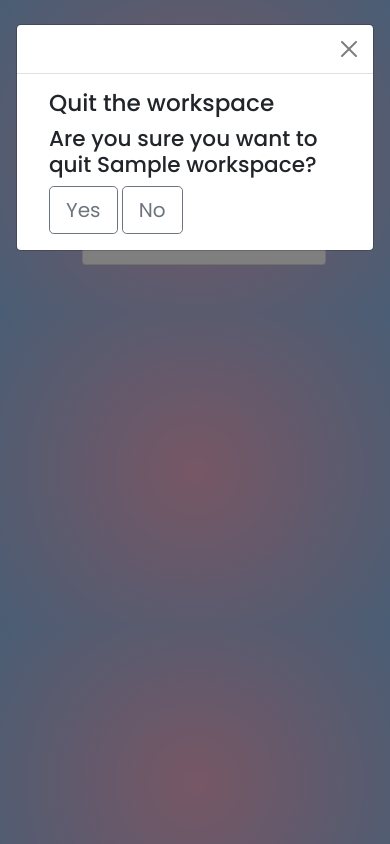
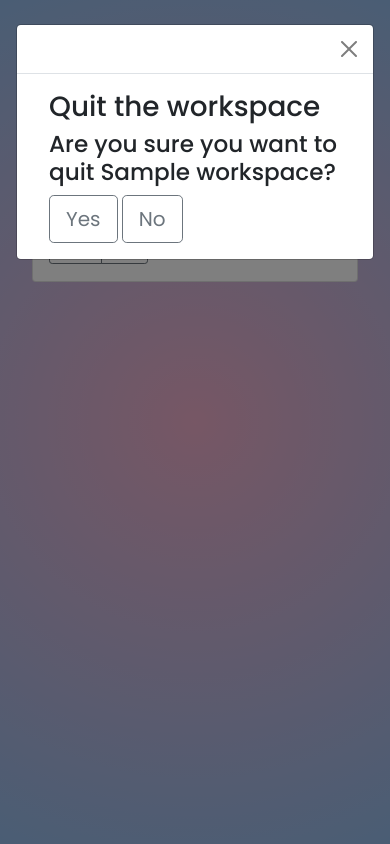
Before and after one commit to stephaniele/notebuddy, a Flask app: page /homepage in a window 390 px wide, after a click on "Quit". Run offline with Flask 2, Linux system fonts and the light colour scheme; a user stored in the database is signed in; tables that the repository leaves empty hold one stand-in row (values such as "Sample post"); some libraries are stand-ins or nearby versions.

Commit message:
fix urgent bug -workspace tiles

```diff
--- a/database.py
+++ b/database.py
@@ -131,9 +131,8 @@ def fileFactory(db):
                db.session.commit()
 
                return file
-        def delete(file,workspace):
-            workspace.files.remove(file)
-            db.session.commit()
+        def delete(file):
+            db.session.delete(file)
 
         def updatePath(self,path):
             self.file_path=path
--- a/server.py
+++ b/server.py
@@ -134,7 +134,6 @@ def create_workspace():
         for i in range(duration.days):
             day = datetime_end_date - timedelta(days=i)
             dayInt = str(day.weekday())
-            print(day,dayInt,days_of_week_str)
             if dayInt in days_of_week_str:
                 hasValidDay = True
 
@@ -235,18 +234,25 @@ def upload_file(id):
         db.addFileToWorkspace(file,workspace)
 
         return redirect("/workspace/"+id)
+
 @app.route("/workspace/<workspace_id>/delete_file/<file_id>", methods=["GET","POST"])
 @login_required
 def delete_file(workspace_id,file_id):
     workspace = db.Workspace.get(workspace_id)
     file = db.File.get(file_id)
-    db.File.delete(file,workspace)
-    days = getWorkspaceDays(workspace)
+    db.File.delete(file)
+
+    workspace = db.Workspace.get(workspace_id)
+    print(workspace.files)
+
+    return redirect(url_for('workspace', id=workspace_id))
 
 @app.route("/workspace/<id>")
 @login_required
 def workspace(id):
     workspace = db.Workspace.get(id)
+    print(workspace.files)
+
     workspace_days = createDayRows(workspace)
     today = date.today()
 
@@ -256,7 +262,7 @@ def workspace(id):
         upload_date = file.upload_date
         workspace_days.get(upload_date)["files"].append(file)
 
-    return render_template("workspace.html", workspace=workspace,days=workspace_days,today=today)
+    return render_template("workspace.html", workspace=workspace,days=workspace_days,today=today,current_user=current_user)
 
 
 @app.route('/workspace/download_note/<file_id>')
--- a/static/homepage.css
+++ b/static/homepage.css
@@ -1,17 +1,18 @@
 @import "https://fonts.googleapis.com/css?family=Poppins:300,400,500,600,700";
 
 .wrapper {
-    display: flex;
-    width: 100%;
-    align-items: stretch;
+    height:100%;
+    display:flex;
+    overflow:hidden;
+    align-items: right;
 }
 
 #sidebar {
     min-width: 250px;
     max-width: 250px;
     min-height: 100vh;
-    position: fixed;
-    z-index: 1000;
+/*    position: fixed;
+    z-index: 1000;*/
 }
 
 #sidebar.active {
@@ -69,7 +70,6 @@ a, a:hover, a:focus {
 }
 
 #sidebar {
-
     background: #7386D5;
     color: #fff;
     transition: all 0.3s;
@@ -106,10 +106,10 @@ a, a:hover, a:focus {
 }
 
 #content {
-    margin-left: 16%;
-    padding-left: 2%;
+    flex-grow: 1;
+    padding-left:20px;
+    padding-right:20px;
 }
-
 
 .card{
     min-height: max(100%,100px);
--- a/templates/homepage.html
+++ b/templates/homepage.html
@@ -28,6 +28,7 @@
 
       {% block page_content %}{% endblock %}
     </div>
+
 
     <div class="wrapper">
         <!-- Sidebar -->
@@ -60,6 +61,64 @@
                 </li>
             </ul>
         </nav>
+        <div id="content">
+            <div class="container mt-4">
+                <div class="row  justify-content-center">
+                    <div class="col-md-4 title">
+                        <h1>Your Workspaces</h1>
+                    </div>
+                </div>
+            </div>
+            <div class="album py-5">
+              <div class="container">
+                <div class="row row-cols-1 row-cols-sm-2 row-cols-md-3 gy-3 gx-3">
+                  {% for workspace in workspaces %}
+                  <!-- Quit Modal -->
+                  <div class="modal fade" id="QuitModal_{{workspace.id}}" data-bs-backdrop="static" data-bs-keyboard="false" tabindex="-1" aria-labelledby="staticBackdropLabel" aria-hidden="true">
+                    <div class="modal-dialog">
+                      <div class="modal-content">
+                        <div class="modal-header">
+                          <button type="button" class="btn-close" data-bs-dismiss="modal" aria-label="Close"></button>
+                        </div>
+                        <div class="modal-body">
+                          <form action="/quit_workspace/{{workspace.id}}" method="POST">
+                            <div class="container">
+                              <h1>Quit the workspace</h1>
+                              <h3>Are you sure you want to quit {{workspace.name}}?</h3>
+                              <button type="submit" class="btn  btn-lg btn-outline-secondary">Yes</button>
+                              <button type="button" class="btn btn-lg btn-outline-secondary" data-bs-dismiss="modal" aria-label="Close">No</button>
+                            </div>
+                          </form>
+                        </div>
+
+                      </div>
+                    </div>
+                  </div>
+
+                  <div class="col-md-4">
+                    <div class="card ">
+                      <div class="card-body">
+                        <p class="card-text">{{workspace.name}}</p>
+                        <div class="workspace-description">
+                          <p class="card-text">{{workspace.description}}</p>
+                        </div>
+                        <div class="d-flex justify-content-between align-items-center">
+                          <div class="btn-group workspace-btn">
+                            <a href="/workspace/{{workspace.id}}" type="button" class="btn btn-sm btn-outline-secondary">Enter</a>
+                            <a  data-bs-toggle="modal" type="button" class="btn btn-sm btn-outline-secondary" data-bs-target="#QuitModal_{{workspace.id}}">
+                              Quit
+                            </a>
+                          </div>
+                        </div>
+                      </div>
+                    </div>
+                  </div>
+                  {% endfor %}
+
+                  </div>
+                </div>
+              </div>
+        </div>
 
         <!-- Modals for User Profile -->
         <div  class="modal fade" id="ProfileModal" data-bs-backdrop="static" data-bs-keyboard="false" tabindex="-1" aria-labelledby="staticBackdropLabel" aria-hidden="true">
@@ -177,65 +236,6 @@
             </div>
           </div>
         </div>
-
-        <div id="content">
-            <div class="container mt-4">
-                <div class="row  justify-content-center">
-                    <div class="col-md-4 title">
-                        <h1>Your Workspaces</h1>
-                    </div>
-                </div>
-            </div>
-            <div class="album py-5">
-              <div class="container">
-                <div class="row row-cols-1 row-cols-sm-2 row-cols-md-3 gy-3 gx-3">
-                  {% for workspace in workspaces %}
-                  <!-- Quit Modal -->
-                  <div class="modal fade" id="QuitModal_{{workspace.id}}" data-bs-backdrop="static" data-bs-keyboard="false" tabindex="-1" aria-labelledby="staticBackdropLabel" aria-hidden="true">
-                    <div class="modal-dialog">
-                      <div class="modal-content">
-                        <div class="modal-header">
-                          <button type="button" class="btn-close" data-bs-dismiss="modal" aria-label="Close"></button>
-                        </div>
-                        <div class="modal-body">
-                          <form action="/quit_workspace/{{workspace.id}}" method="POST">
-                            <div class="container">
-                              <h3>Quit the workspace</h3>
-                              <h4>Are you sure you want to quit {{workspace.name}}?</h4>
-                              <button type="submit" class="btn  btn-lg btn-outline-secondary">Yes</button>
-                              <button type="button" class="btn btn-lg btn-outline-secondary" data-bs-dismiss="modal" aria-label="Close">No</button>
-                            </div>
-                          </form>
-                        </div>
-
-                      </div>
-                    </div>
-                  </div>
-
-                  <div class="col-md-4">
-                    <div class="card ">
-                      <div class="card-body">
-                        <p class="card-text">{{workspace.name}}</p>
-                        <div class="workspace-description">
-                          <p class="card-text">{{workspace.description}}</p>
-                        </div>
-                        <div class="d-flex justify-content-between align-items-center">
-                          <div class="btn-group workspace-btn">
-                            <a href="/workspace/{{workspace.id}}" type="button" class="btn btn-sm btn-outline-secondary">Enter</a>
-                            <a  data-bs-toggle="modal" type="button" class="btn btn-sm btn-outline-secondary" data-bs-target="#QuitModal_{{workspace.id}}">
-                              Quit
-                            </a>
-                          </div>
-                        </div>
-                      </div>
-                    </div>
-                  </div>
-                  {% endfor %}
-
-                  </div>
-                </div>
-              </div>
-        </div>
     </div>
     <!-- JQuery -->
     <script src="https://ajax.googleapis.com/ajax/libs/jquery/3.5.1/jquery.min.js"></script>
```
Also changed, not shown: static/workspace.css (+6 -1 lines), templates/workspace.html (+21 -1 lines).
